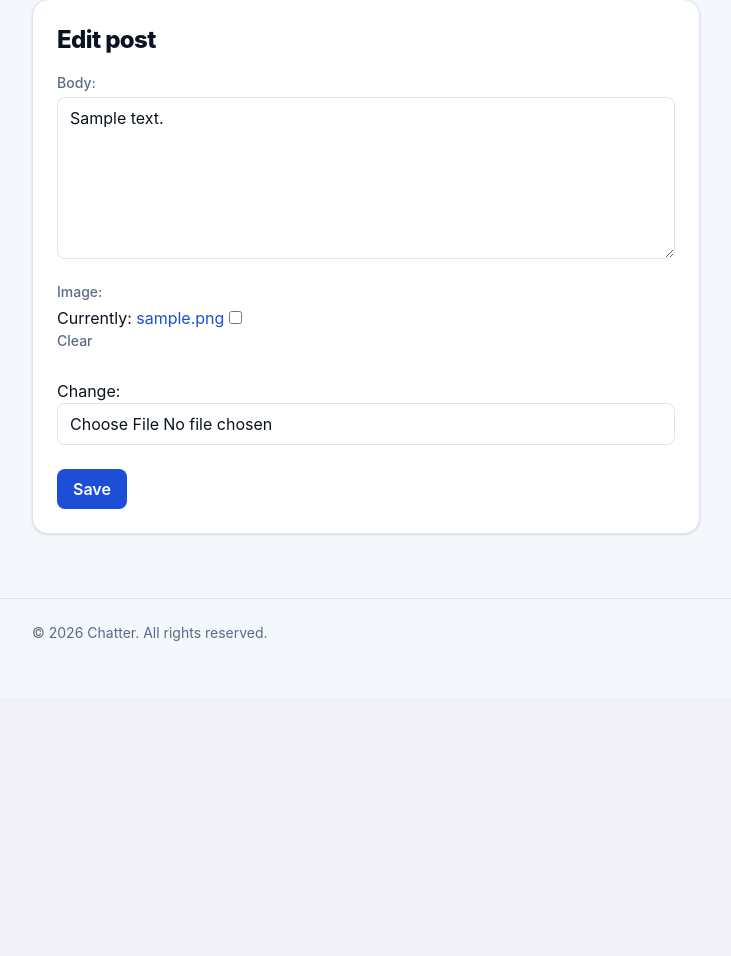
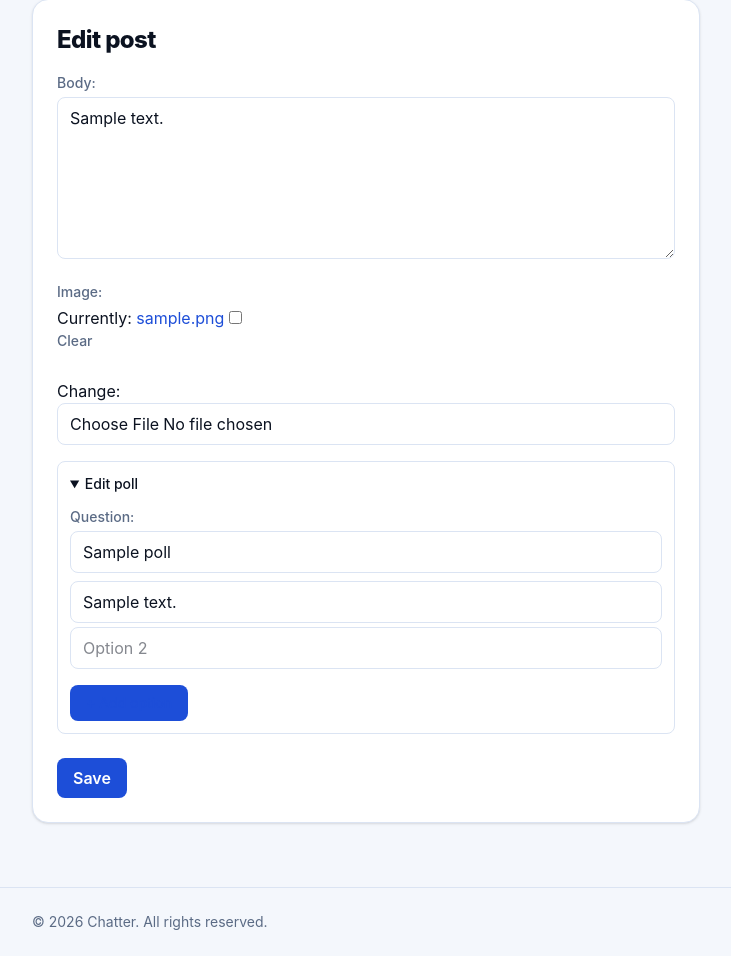
Before and after one commit to G0ldf1sh137/chatter, a Django app: page /posts/00000000-0000-0000-0000-000000000001/edit/ in a window 1280 px wide. Shown: the part 102-1058 px from the top of the page, without its empty margins (274-1005 px from the left). Before the commit the page ends 743 px from the top, so only its background shows below. Run offline with Django 5.2, Linux system fonts and the light colour scheme; a user stored in the database is signed in; tables that the repository leaves empty hold one stand-in row (values such as "Sample post"); data that the repository does not hold is empty; style sheets or scripts are compiled from the project's sources.

Commit message:
Allow editing a poll when editing its post
PostEditView previously had no poll-handling at all - a poll could only
be set at creation time. Editing now lets you change the question, edit
option text, add new options, and remove options, with one safety rule:
removing an option is blocked if it already has votes, so an edit can
never silently delete someone's cast vote.

save_poll()/poll_removes_voted_option() are shared by PostCreateView and
PostEditView. Edit reconciliation walks the raw, still-positional
option_1..option_N values rather than PollForm.clean()'s compacted list,
since compacting would let a blanked middle option silently reassign a
different, surviving option's votes onto the wrong row.

Co-Authored-By: Claude Sonnet 5 <noreply@anthropic.com>

```diff
--- a/posts/static/posts/js/poll_options.js
+++ b/posts/static/posts/js/poll_options.js
@@ -1,13 +1,18 @@
 (function () {
     var addButton = document.getElementById("add-poll-option");
     if (!addButton) return;
+
+    function updateButtonVisibility() {
+        var hasHidden = document.querySelector("#poll-options [data-poll-option].hidden");
+        addButton.classList.toggle("hidden", !hasHidden);
+    }
 
     addButton.addEventListener("click", function () {
         var hidden = document.querySelector("#poll-options [data-poll-option].hidden");
         if (!hidden) return;
         hidden.classList.remove("hidden");
-        if (!document.querySelector("#poll-options [data-poll-option].hidden")) {
-            addButton.classList.add("hidden");
-        }
+        updateButtonVisibility();
     });
+
+    updateButtonVisibility();
 })();
--- a/posts/templates/posts/post_form.html
+++ b/posts/templates/posts/post_form.html
@@ -9,24 +9,24 @@
         <form method="post" enctype="multipart/form-data">
             {% csrf_token %}
             {{ form.as_p }}
-            {% if not object %}
-                <details class="mb-4 rounded-lg border border-border p-3">
-                    <summary class="cursor-pointer text-sm font-medium">Add a poll (optional)</summary>
+            <details class="mb-4 rounded-lg border border-border p-3" {% if object.poll %}open{% endif %}>
+                <summary class="cursor-pointer text-sm font-medium">{% if object.poll %}Edit poll{% else %}Add a poll (optional){% endif %}</summary>
                 <div class="mt-3 space-y-2">
                     <p>{{ poll_form.question.label_tag }} {{ poll_form.question }}</p>
                     {{ poll_form.question.errors }}
                     <div id="poll-options" class="space-y-1">
                         {% for n in poll_option_range %}
-                                <div {% if n > poll_form.MIN_OPTIONS %}class="hidden" data-poll-option{% else %}data-poll-option{% endif %}>
-                                    {{ poll_form|poll_option_field:n }}
+                            {% with field=poll_form|poll_option_field:n %}
+                                <div {% if n > poll_form.MIN_OPTIONS and not field.value %}class="hidden" data-poll-option{% else %}data-poll-option{% endif %}>
+                                    {{ field }}
                                 </div>
+                            {% endwith %}
                         {% endfor %}
                     </div>
                     {{ poll_form.non_field_errors }}
                     <button type="button" id="add-poll-option" class="text-sm font-medium text-accent">+ Add option</button>
                 </div>
             </details>
-            {% endif %}
             {% if object and not object.is_draft %}
                 <button type="submit">Save</button>
             {% else %}
--- a/posts/views.py
+++ b/posts/views.py
@@ -354,6 +354,68 @@ class SearchView(TemplateView):
         return context
 
 
+def poll_removes_voted_option(existing_poll, poll_form):
+    cleaned = poll_form.cleaned_data
+    existing_options = list(existing_poll.options.order_by("order"))
+    if not cleaned.get("has_poll"):
+        # Blanking the whole poll removes every option at once - same rule.
+        return any(option.votes.exists() for option in existing_options)
+    raw_texts = [(cleaned.get(f"option_{i}") or "").strip() for i in range(1, PollForm.MAX_OPTIONS + 1)]
+    for i, option in enumerate(existing_options):
+        text = raw_texts[i] if i < len(raw_texts) else ""
+        if not text and option.votes.exists():
+            return True
+    return False
+
+
+def save_poll(post, existing_poll, poll_form):
+    # Reconciles by position (option_<n> <-> the option currently at index n-1),
+    # not against PollForm.clean()'s compacted poll_options list - compacting
+    # would let a blanked middle option silently reassign a *different*
+    # surviving option's text (and therefore its already-cast votes) onto the
+    # wrong row. Positional reconciliation only ever updates or removes a
+    # given option's own row, never another one's.
+    cleaned = poll_form.cleaned_data
+    if existing_poll is None:
+        if not cleaned.get("has_poll"):
+            return
+        poll = Poll.objects.create(post=post, question=cleaned["question"])
+        PollOption.objects.bulk_create(
+            PollOption(poll=poll, text=text, order=i) for i, text in enumerate(cleaned["poll_options"])
+        )
+        return
+
+    if not cleaned.get("has_poll"):
+        existing_poll.delete()
+        return
+
+    if existing_poll.question != cleaned["question"]:
+        existing_poll.question = cleaned["question"]
+        existing_poll.save(update_fields=["question"])
+
+    existing_options = list(existing_poll.options.order_by("order"))
+    raw_texts = [(cleaned.get(f"option_{i}") or "").strip() for i in range(1, PollForm.MAX_OPTIONS + 1)]
+
+    kept = []
+    for i, option in enumerate(existing_options):
+        text = raw_texts[i] if i < len(raw_texts) else ""
+        if not text:
+            option.delete()
+            continue
+        if option.text != text:
+            option.text = text
+            option.save(update_fields=["text"])
+        kept.append(option)
+
+    for text in (t for t in raw_texts[len(existing_options):] if t):
+        kept.append(PollOption.objects.create(poll=existing_poll, text=text, order=len(kept)))
+
+    for order, option in enumerate(kept):
+        if option.order != order:
+            option.order = order
+            option.save(update_fields=["order"])
+
+
 class PostCreateView(LoginRequiredMixin, CreateView):
     model = Post
     form_class = PostForm
@@ -370,12 +432,7 @@ class PostCreateView(LoginRequiredMixin, CreateView):
         poll_form = PollForm(request.POST)
         if form.is_valid() and poll_form.is_valid():
             response = self.form_valid(form)
-            if poll_form.cleaned_data.get("has_poll"):
-                poll = Poll.objects.create(post=self.object, question=poll_form.cleaned_data["question"])
-                PollOption.objects.bulk_create(
-                    PollOption(poll=poll, text=text, order=i)
-                    for i, text in enumerate(poll_form.cleaned_data["poll_options"])
-                )
+            save_poll(self.object, None, poll_form)
             return response
         return self.render_to_response(self.get_context_data(form=form, poll_form=poll_form))
 
@@ -460,6 +517,32 @@ class PostEditView(LoginRequiredMixin, UserPassesTestMixin, UpdateView):
     def test_func(self):
         post = self.get_object()
         return post.author_id == self.request.user.id and not post.deleted
+
+    def get_context_data(self, **kwargs):
+        if "poll_form" not in kwargs:
+            poll = getattr(self.object, "poll", None)
+            initial = {}
+            if poll:
+                initial["question"] = poll.question
+                for i, option in enumerate(poll.options.order_by("order"), start=1):
+                    initial[f"option_{i}"] = option.text
+            kwargs["poll_form"] = PollForm(initial=initial)
+        kwargs.setdefault("poll_option_range", range(1, PollForm.MAX_OPTIONS + 1))
+        return super().get_context_data(**kwargs)
+
+    def post(self, request, *args, **kwargs):
+        self.object = self.get_object()
+        form = self.get_form()
+        poll_form = PollForm(request.POST)
+        existing_poll = getattr(self.object, "poll", None)
+        if form.is_valid() and poll_form.is_valid():
+            if existing_poll and poll_removes_voted_option(existing_poll, poll_form):
+                poll_form.add_error(None, "Can't remove a poll option that already has votes.")
+                return self.render_to_response(self.get_context_data(form=form, poll_form=poll_form))
+            response = self.form_valid(form)
+            save_poll(self.object, existing_poll, poll_form)
+            return response
+        return self.render_to_response(self.get_context_data(form=form, poll_form=poll_form))
 
     def form_valid(self, form):
         was_draft = form.instance.is_draft
```
Also changed, not shown: design-plan.md (+7 -2 lines), posts/tests.py (+102 -0 lines). Lines whose indentation alone changed are shown as unchanged.
